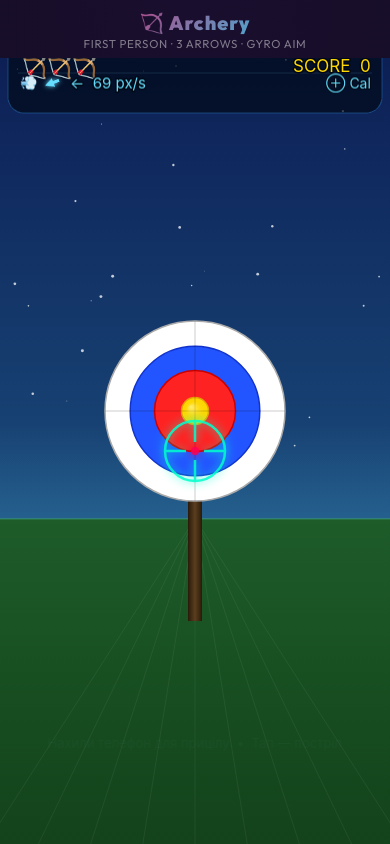
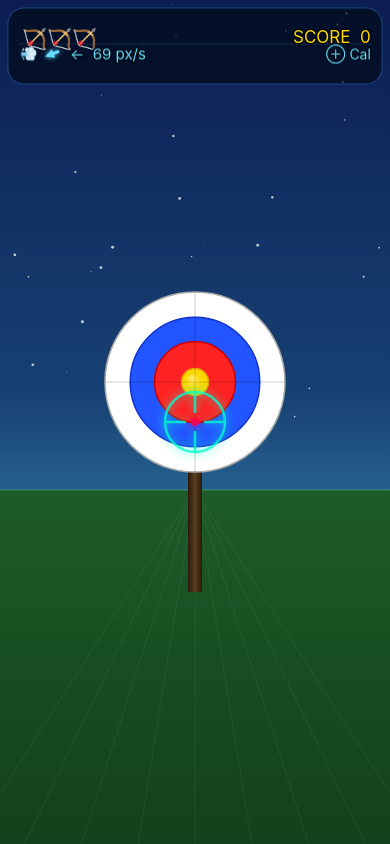
Before and after one commit to Nerevarine22/game-test, a Next.js app: page /game in a window 390 px wide. Built offline with nearby package versions, Linux system fonts and the light colour scheme.

Commit message:
fix: remove React header during gameplay + Scale.FIT to prevent canvas cropping on mobile

```diff
--- a/app/components/FirstPersonArchery.jsx
+++ b/app/components/FirstPersonArchery.jsx
@@ -868,7 +868,7 @@ export default function FirstPersonArchery({ onGameFinished, gyroPermissionGrant
         height:          GAME_H,
         backgroundColor: '#0a0a2e',
         scale: {
-          mode:       Phaser.Scale.ENVELOP,
+          mode:       Phaser.Scale.FIT,
           autoCenter: Phaser.Scale.CENTER_BOTH,
           parent:     containerRef.current,
           width:      GAME_W,
--- a/app/game/page.jsx
+++ b/app/game/page.jsx
@@ -140,15 +140,19 @@ export default function GamePage() {
   const handleGyroGranted = useCallback(() => setGyroStatus('granted'), []);
   const handleGyroDenied  = useCallback(() => setGyroStatus('denied'),  []);
 
+  // Show header only on non-game screens (results / permission).
+  // During active gameplay the Phaser canvas has its own HUD.
+  const showHeader = results !== null || gyroStatus === 'pending';
+
   return (
-    <div className="game-page">
-      {/* Header */}
-      <header className="game-header">
-        <h1 className="game-logo">🏹 Archery</h1>
-        <p className="game-tagline">First Person · 3 Arrows · Gyro Aim</p>
-      </header>
+    <div className={`game-page ${showHeader ? '' : 'game-page--fullplay'}`}>
+      {showHeader && (
+        <header className="game-header">
+          <h1 className="game-logo">🏹 Archery</h1>
+          <p className="game-tagline">First Person · 3 Arrows · Gyro Aim</p>
+        </header>
+      )}
 
-      {/* Game area */}
       <main className="game-main">
         {results ? (
           <ResultsScreen
@@ -157,7 +161,6 @@ export default function GamePage() {
             onRestart={handleRestart}
           />
         ) : gyroStatus === 'pending' ? (
-          // iOS must grant permission before Phaser mounts
           <GyroPermissionScreen
             onGranted={handleGyroGranted}
             onDenied={handleGyroDenied}
--- a/app/globals.css
+++ b/app/globals.css
@@ -200,6 +200,15 @@ html, body {
   justify-content: center;
   padding: 0;
   overflow: hidden;
+}
+
+/* When playing (no React header), game-main fills the entire viewport */
+.game-page--fullplay {
+  background: #0a0a2e; /* matches Phaser sky colour — hides FIT letterbox */
+}
+.game-page--fullplay .game-main {
+  height: 100dvh;
+  max-height: 100dvh;
 }
 
 /* ── Loader ─────────────────────────────────────────────────── */
```
